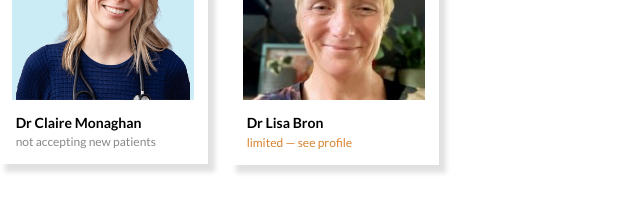
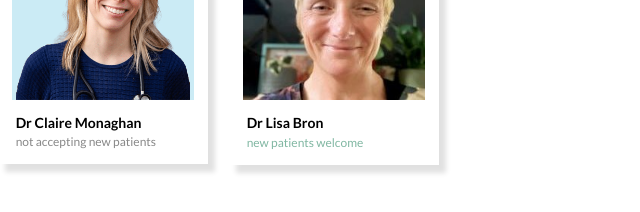
Before and after one commit to JackDau/yourgp-crace-website, a plain HTML site: page doctors/index.html in a window 1280 px wide. Shown: the part 1480-1692 px from the top of the page, 373-1013 px from the left. Drawn offline with Linux system fonts and the light colour scheme.

Commit message:
Mark Dr Lisa Bron as accepting new patients
Flips Bron from status-limited to status-welcome. Family-restriction
caveat dropped (it only applied while she was closed-list); workers
comp and IUD-removal caveats preserved on the status H5 since those
are practice-style rules, not new-patient gating. llms-full.txt
updated in sync.

Co-Authored-By: Claude Opus 4.7 (1M context) <noreply@anthropic.com>

```diff
--- a/doctors/index.html
+++ b/doctors/index.html
@@ -354,7 +354,7 @@ Outside of work, she enjoys being with her family, going on walks with her dog,
         		<div class="staff-entire" data-type="12">
 		<div class="staff-content">
         	<h2>Dr Lisa Bron</h2>
-        	<h5>Sees existing patients of YourGP (NOTE: 1. New patients are restricted to the immediate family of existing patients of YourGP. 2. No new workers compensation patients / does not do IUD removal.)</h5>
+        	<h5>new patients welcome (No new workers compensation patients / does not do IUD removal.)</h5>
         	<p><p>Lisa graduated from Otago University in 1993, moving to Australia in 1995. She worked across Australia in various hospital positions, obtaining her Diploma of Child Health in 1997 and her Diploma of Obstetrics and Gynaecology in 1998. She commenced General Practice Training in 1999 and was awarded her General Practice Fellowship in 2003. She completed her Master of Family Medicine (Monash) in 2016. Lisa moved to Canberra in 2020 after working for 14 years in Tamworth.</p>
 <p>Special interests include the health of children and their families, mental health, management of chronic disease, palliative care and medical education. Lisa is currently involved in teaching clinical skills to medical students at ANU.</p>
 </p>
@@ -877,11 +877,11 @@ Outside of work, she enjoys being with her family, going on walks with her dog,
 		        <div class="top-content">
 			        <img class="desktop" alt="Dr Lisa Bron" src="../images/doctors/lisa-bron.jpg"/>
 			        <p>Dr Lisa Bron</p>
-			        <span class="card-status status-limited">limited — see profile</span>
+			        <span class="card-status status-welcome">new patients welcome</span>
 		        </div>
 		        <div class="staff-content-mobile">
 		        	<img alt="Dr Lisa Bron" src="../images/doctors/lisa-bron.jpg"/>
-		        	<h5>Sees existing patients of YourGP (NOTE: 1. New patients are restricted to the immediate family of existing patients of YourGP. 2. No new workers compensation patients / does not do IUD removal.)</h5>
+		        	<h5>new patients welcome (No new workers compensation patients / does not do IUD removal.)</h5>
 		        	<h4>ABOUT</h4>
 		        	<p><p>Lisa graduated from Otago University in 1993, moving to Australia in 1995. She worked across Australia in various hospital positions, obtaining her Diploma of Child Health in 1997 and her Diploma of Obstetrics and Gynaecology in 1998. She commenced General Practice Training in 1999 and was awarded her General Practice Fellowship in 2003. She completed her Master of Family Medicine (Monash) in 2016. Lisa moved to Canberra in 2020 after working for 14 years in Tamworth.</p>
 <p>Special interests include the health of children and their families, mental health, management of chronic disease, palliative care and medical education. Lisa is currently involved in teaching clinical skills to medical students at ANU.</p>
```
Also changed, not shown: llms-full.txt.
